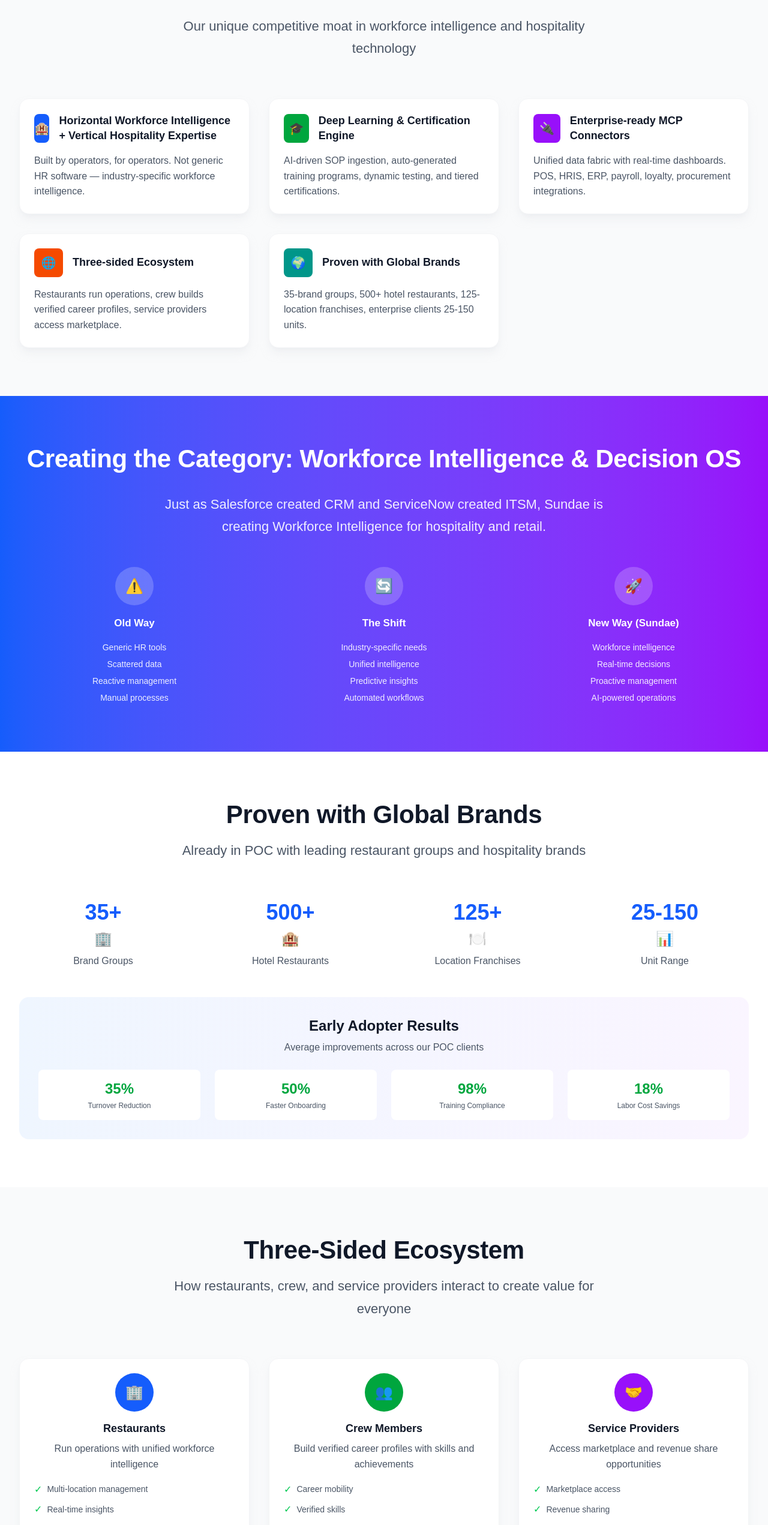
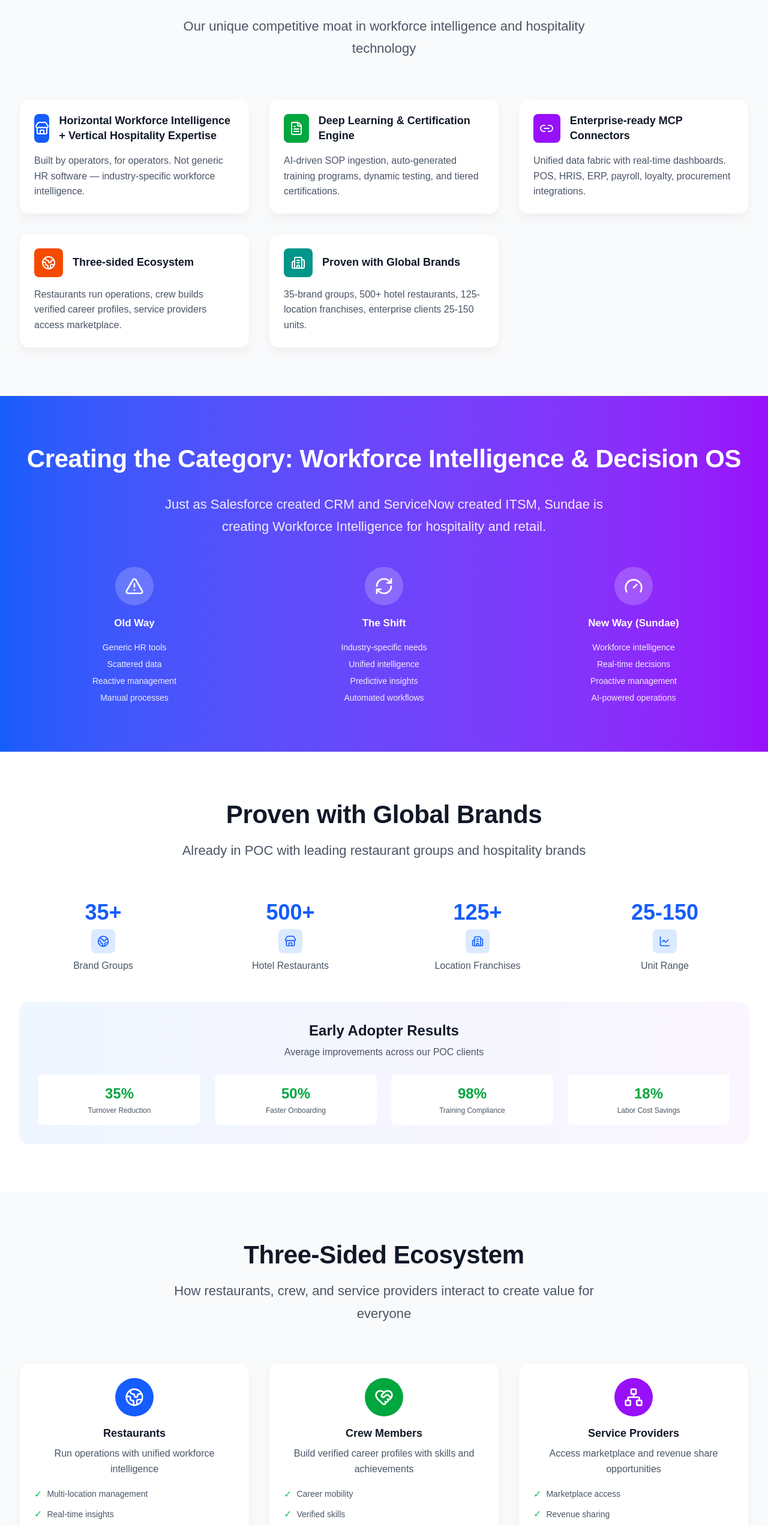
Before and after one commit to roblaryea/sundae-website, a Next.js app: page /why-sundae in a window 1280 px wide. Shown: the part 1581-4123 px from the top of the page at 60% size. Built offline with nearby package versions, Linux system fonts and the light colour scheme; no server answers.

Commit message:
Icon Replacement - Why Sundae Page Complete
Updated /why-sundae page:
- 5 differentiator icons
- 3 category shift icons
- 4 stat icons
- 3 ecosystem icons

All icons now use Lucide SVG system.

```diff
--- a/src/app/why-sundae/page.tsx
+++ b/src/app/why-sundae/page.tsx
@@ -1,37 +1,38 @@
 import Link from "next/link";
 import { Button } from "@/components/ui/Button";
 import { Card, CardHeader, CardTitle, CardDescription, CardContent } from "@/components/ui/Card";
+import { SundaeIcon, type SundaeIconName } from "@/components/icons";
 
 export default function WhySundaePage() {
-  const differentiators = [
+  const differentiators: { title: string; description: string; icon: SundaeIconName; color: string }[] = [
     {
       title: "Horizontal Workforce Intelligence + Vertical Hospitality Expertise",
       description: "Built by operators, for operators. Not generic HR software — industry-specific workforce intelligence.",
-      icon: "🏨",
+      icon: "restaurant",
       color: "bg-blue-600"
     },
     {
       title: "Deep Learning & Certification Engine",
       description: "AI-driven SOP ingestion, auto-generated training programs, dynamic testing, and tiered certifications.",
-      icon: "🎓",
+      icon: "document",
       color: "bg-green-600"
     },
     {
       title: "Enterprise-ready MCP Connectors",
       description: "Unified data fabric with real-time dashboards. POS, HRIS, ERP, payroll, loyalty, procurement integrations.",
-      icon: "🔌",
+      icon: "integration",
       color: "bg-purple-600"
     },
     {
       title: "Three-sided Ecosystem",
       description: "Restaurants run operations, crew builds verified career profiles, service providers access marketplace.",
-      icon: "🌐",
+      icon: "multiLocation",
       color: "bg-orange-600"
     },
     {
       title: "Proven with Global Brands",
       description: "35-brand groups, 500+ hotel restaurants, 125-location franchises, enterprise clients 25-150 units.",
-      icon: "🌍",
+      icon: "franchise",
       color: "bg-teal-600"
     }
   ];
@@ -142,8 +143,8 @@ export default function WhySundaePage() {
               <Card key={item.title} variant="elevated">
                 <CardHeader>
                   <div className="flex items-center space-x-4">
-                    <div className={`w-12 h-12 ${item.color} rounded-lg flex items-center justify-center text-white text-xl`}>
-                      {item.icon}
+                    <div className={`w-12 h-12 ${item.color} rounded-lg flex items-center justify-center text-white`}>
+                      <SundaeIcon name={item.icon} size="lg" className="text-white" />
                     </div>
                     <CardTitle className="text-gray-900 text-lg">{item.title}</CardTitle>
                   </div>
@@ -171,26 +172,26 @@ export default function WhySundaePage() {
           </p>
 
           <div className="grid grid-cols-1 md:grid-cols-3 gap-8">
-            {[
+            {([
               {
                 title: "Old Way",
                 items: ["Generic HR tools", "Scattered data", "Reactive management", "Manual processes"],
-                icon: "⚠️"
+                icon: "warning" as SundaeIconName
               },
               {
                 title: "The Shift",
                 items: ["Industry-specific needs", "Unified intelligence", "Predictive insights", "Automated workflows"],
-                icon: "🔄"
+                icon: "sync" as SundaeIconName
               },
               {
                 title: "New Way (Sundae)",
                 items: ["Workforce intelligence", "Real-time decisions", "Proactive management", "AI-powered operations"],
-                icon: "🚀"
+                icon: "speed" as SundaeIconName
               }
-            ].map((section, index) => (
+            ]).map((section, index) => (
               <div key={section.title} className="text-center">
-                <div className="w-16 h-16 bg-white/20 rounded-full flex items-center justify-center text-2xl mx-auto mb-4">
-                  {section.icon}
+                <div className="w-16 h-16 bg-white/20 rounded-full flex items-center justify-center mx-auto mb-4">
+                  <SundaeIcon name={section.icon} size="xl" className="text-white" />
                 </div>
                 <h3 className="font-semibold text-lg mb-4">{section.title}</h3>
                 <ul className="space-y-2">
@@ -217,15 +218,17 @@ export default function WhySundaePage() {
           </div>
 
           <div className="grid grid-cols-2 md:grid-cols-4 gap-8 mb-12">
-            {[
-              { metric: "35+", label: "Brand Groups", icon: "🏢" },
-              { metric: "500+", label: "Hotel Restaurants", icon: "🏨" },
-              { metric: "125+", label: "Location Franchises", icon: "🍽️" },
-              { metric: "25-150", label: "Unit Range", icon: "📊" }
-            ].map((stat, index) => (
+            {([
+              { metric: "35+", label: "Brand Groups", icon: "multiLocation" as SundaeIconName },
+              { metric: "500+", label: "Hotel Restaurants", icon: "restaurant" as SundaeIconName },
+              { metric: "125+", label: "Location Franchises", icon: "franchise" as SundaeIconName },
+              { metric: "25-150", label: "Unit Range", icon: "benchmarking" as SundaeIconName }
+            ]).map((stat, index) => (
               <div key={stat.label} className="text-center">
                 <div className="text-4xl font-bold text-blue-600 mb-2">{stat.metric}</div>
-                <div className="text-2xl mb-2">{stat.icon}</div>
+                <div className="w-10 h-10 mx-auto mb-2 bg-blue-100 rounded-lg flex items-center justify-center">
+                  <SundaeIcon name={stat.icon} size="md" className="text-blue-600" />
+                </div>
                 <p className="text-sm text-gray-600 font-medium">{stat.label}</p>
               </div>
             ))}
@@ -267,34 +270,34 @@ export default function WhySundaePage() {
           </div>
 
           <div className="grid grid-cols-1 md:grid-cols-3 gap-8">
-            {[
+            {([
               {
                 title: "Restaurants",
                 description: "Run operations with unified workforce intelligence",
                 benefits: ["Multi-location management", "Real-time insights", "Standardized training", "Reduced turnover"],
-                icon: "🏢",
+                icon: "multiLocation" as SundaeIconName,
                 color: "bg-blue-600"
               },
               {
                 title: "Crew Members",
                 description: "Build verified career profiles with skills and achievements",
                 benefits: ["Career mobility", "Verified skills", "Professional development", "Industry recognition"],
-                icon: "👥",
+                icon: "support" as SundaeIconName,
                 color: "bg-green-600"
               },
               {
                 title: "Service Providers",
                 description: "Access marketplace and revenue share opportunities",
                 benefits: ["Marketplace access", "Revenue sharing", "Verified partnerships", "Scale opportunities"],
-                icon: "🤝",
+                icon: "network" as SundaeIconName,
                 color: "bg-purple-600"
               }
-            ].map((stakeholder, index) => (
+            ]).map((stakeholder, index) => (
               <Card key={stakeholder.title} variant="elevated">
                 <CardHeader>
                   <div className="text-center">
-                    <div className={`w-16 h-16 ${stakeholder.color} rounded-full flex items-center justify-center text-white text-2xl mx-auto mb-4`}>
-                      {stakeholder.icon}
+                    <div className={`w-16 h-16 ${stakeholder.color} rounded-full flex items-center justify-center text-white mx-auto mb-4`}>
+                      <SundaeIcon name={stakeholder.icon} size="xl" className="text-white" />
                     </div>
                     <CardTitle className="text-gray-900">{stakeholder.title}</CardTitle>
                     <CardDescription className="text-gray-600">
```
